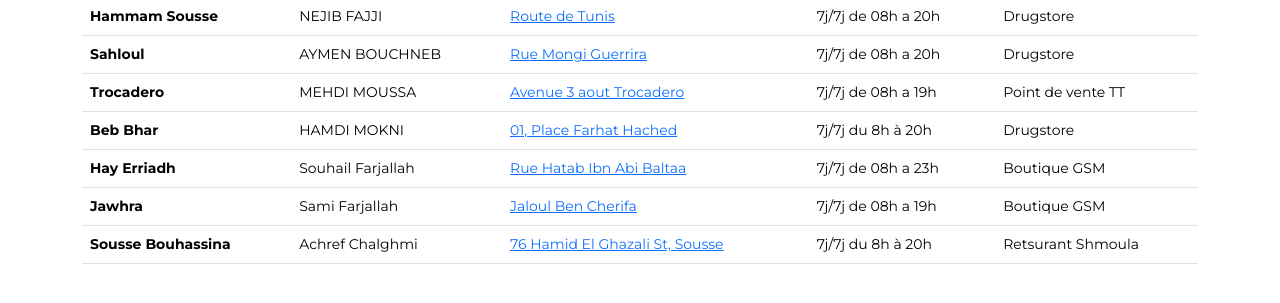
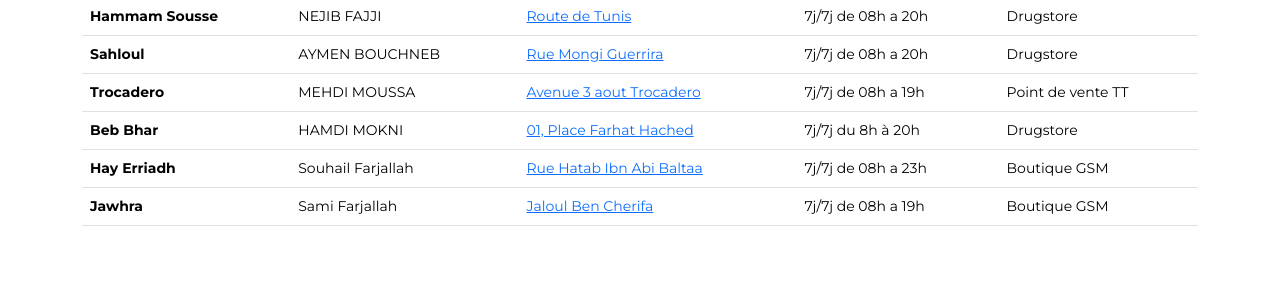
Before and after one commit to SJ26SC/Swared_Sousse, a plain HTML site: page index.html in a window 1280 px wide. Shown: the part 99-402 px from the top of the page. Drawn offline with nearby package versions, Linux system fonts and the light colour scheme.

Commit message:
sousse updates 24-01-2025

```diff
--- a/index.html
+++ b/index.html
@@ -108,14 +108,6 @@
                     <td> Boutique GSM </td>
 
                 </tr>
-                <tr>
-                    <th scope="row">Sousse Bouhassina</th>
-                    <td>Achref Chalghmi</td>
-                    <td> <a href="https://www.google.com/maps/place/35%C2%B049'02.0%22N+10%C2%B037'06.5%22E/@35.817209,10.6158871,17z/data=!3m1!4b1!4m4!3m3!8m2!3d35.817209!4d10.618462?authuser=0&entry=ttu&g_ep=EgoyMDI0MDkxMS4wIKXMDSoASAFQAw%3D%3D">76 Hamid El Ghazali St, Sousse </a></td>
-                    <td>7j/7j du 8h à 20h</td>
-                    <td>Retsurant Shmoula</td>
-
-                </tr>
 
 
 
```
